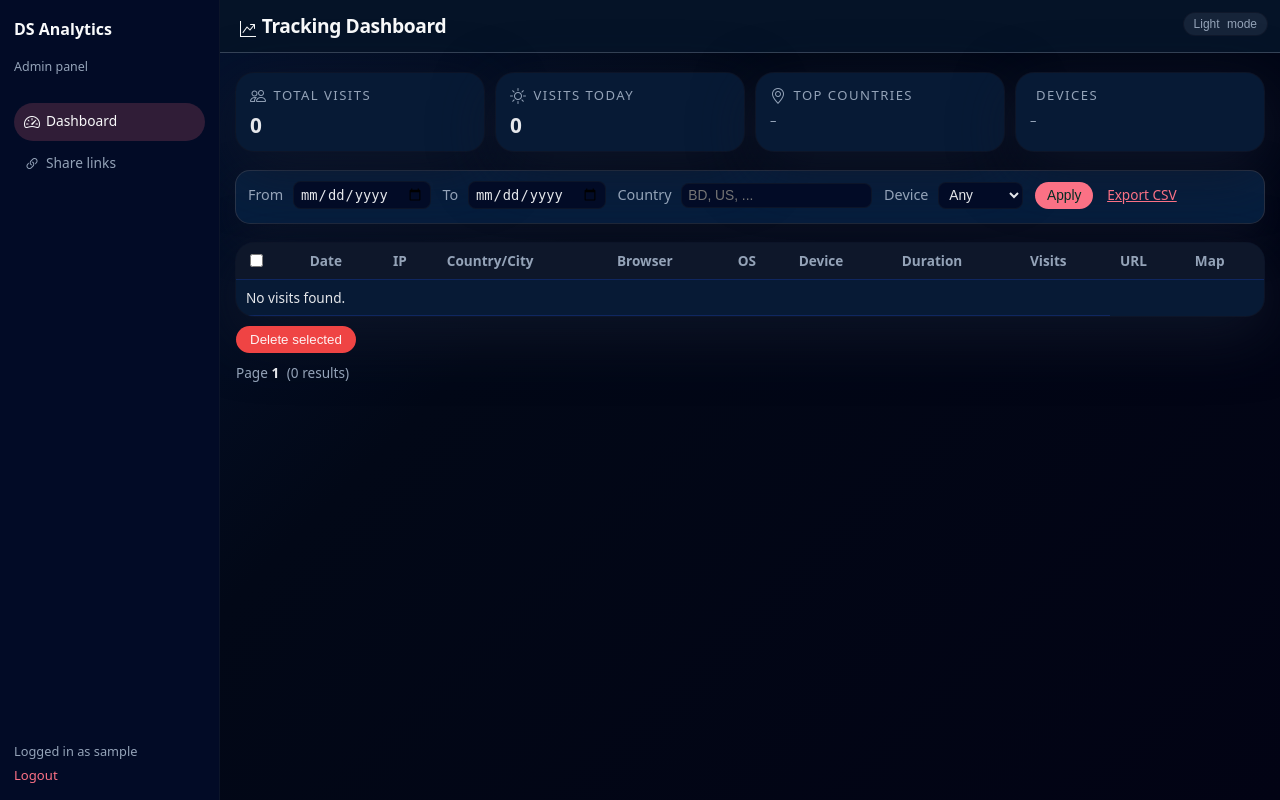
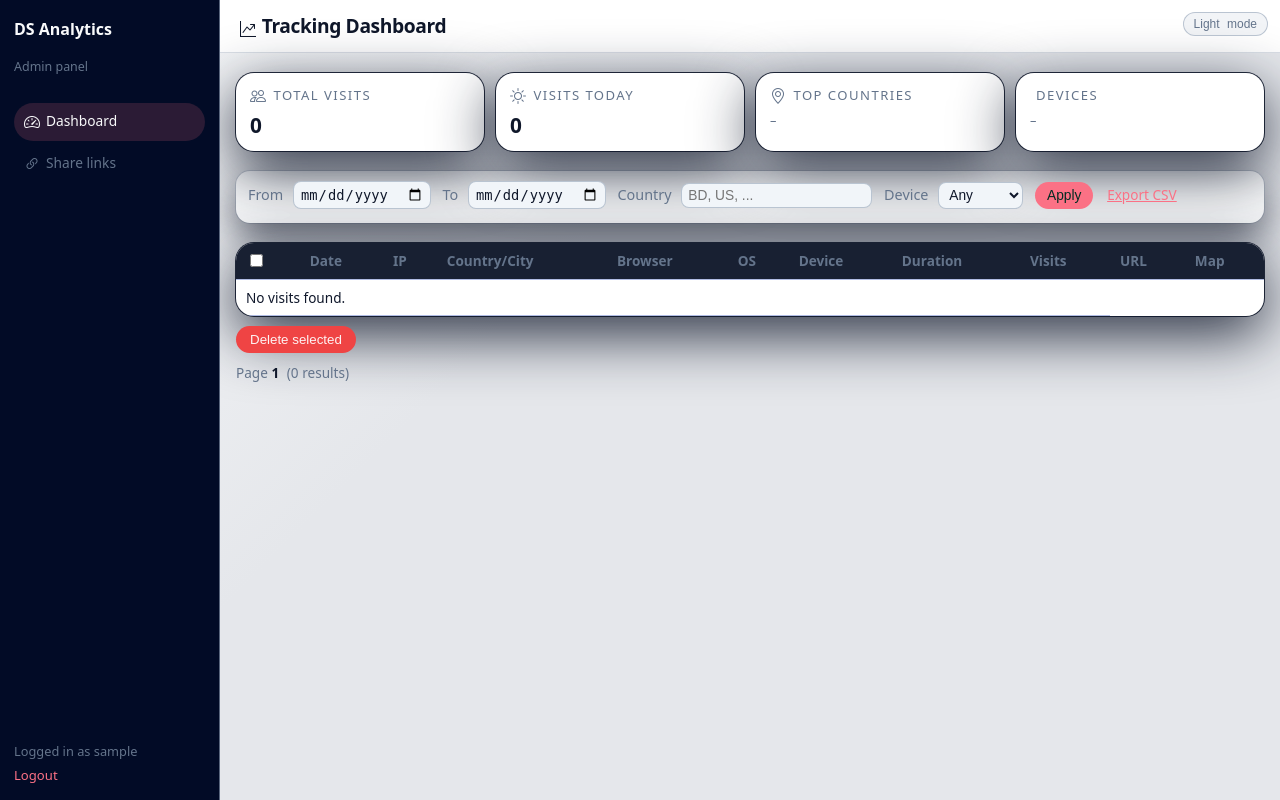
Before and after one commit to eHawking/projectt, a PHP site: page /admin/dashboard in a window 1280 px wide. Run offline with PHP 8.4, Linux system fonts and the light colour scheme; the visitor is signed in with stand-in values (Sample User, id 1); data that the repository does not hold is empty; a stand-in replaces the project's code that opens the database connection; some libraries are stand-ins or nearby versions.

Commit message:
Switch default theme to light and keep dark navy as dark mode

```diff
--- a/admin/dashboard.php
+++ b/admin/dashboard.php
@@ -83,18 +83,18 @@ $currentQuery = http_build_query([
     <style>
         :root {
             /* Light theme (default) – dark navy CRM style */
-            --bg-gradient: linear-gradient(135deg, #051637 0%, #020817 40%, #020314 100%);
-            --header-bg: #051327;
-            --header-fg: #f9fafb;
-            --card-bg: #071a35;
-            --card-elevated: #071f3f;
+            --bg-gradient: linear-gradient(135deg, #f9fafb 0%, #e5e7eb 40%, #e5e7eb 100%);
+            --header-bg: #ffffff;
+            --header-fg: #0f172a;
+            --card-bg: #ffffff;
+            --card-elevated: #f9fafb;
             --accent: #fb7185; /* neon pink */
-            --accent-soft: rgba(251, 113, 133, 0.18);
-            --border-subtle: rgba(15, 23, 42, 0.85);
-            --text-main: #e5e7eb;
-            --text-muted: #94a3b8;
-            --field-bg: #020b26;
-            --table-row-alt-bg: #051426;
+            --accent-soft: rgba(251, 113, 133, 0.16);
+            --border-subtle: rgba(148, 163, 184, 0.6);
+            --text-main: #0f172a;
+            --text-muted: #64748b;
+            --field-bg: #f1f5f9;
+            --table-row-alt-bg: #f8fafc;
         }
 
         :root[data-theme="dark"] {
```
Also changed, not shown: admin/login.php (+6 -6 lines), admin/share_links.php (+11 -11 lines), admin/visit.php (+8 -8 lines), landing.php (+6 -6 lines).
